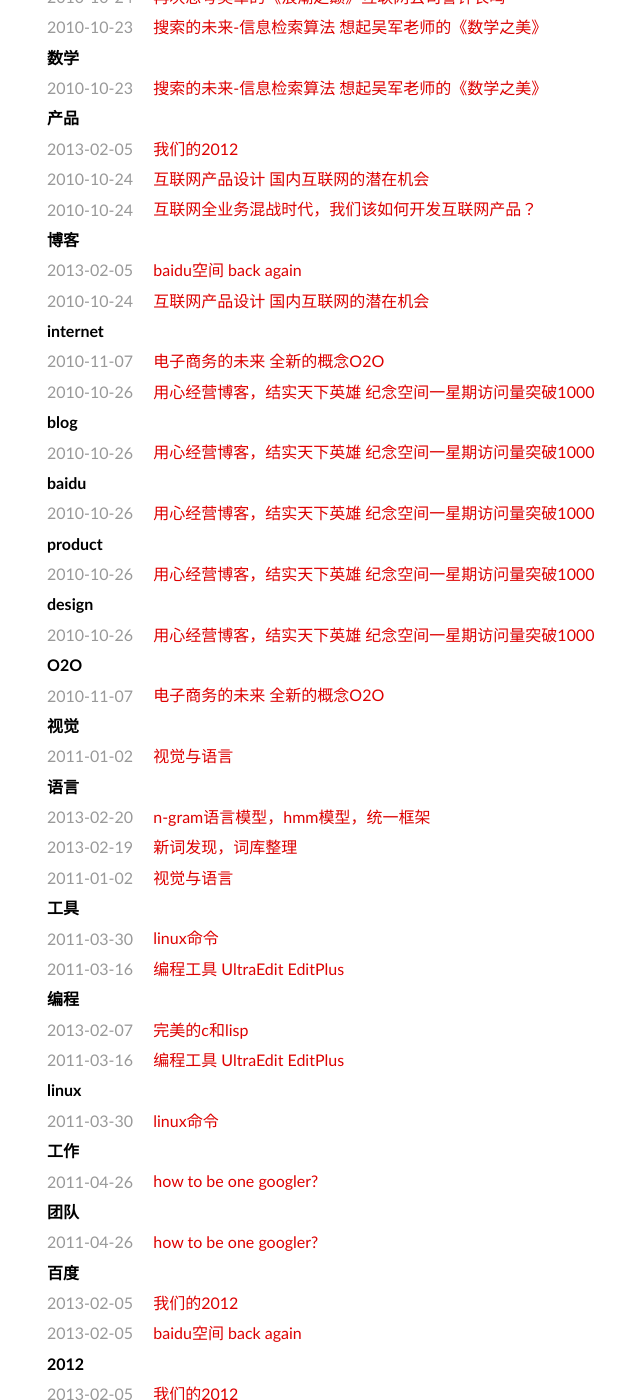
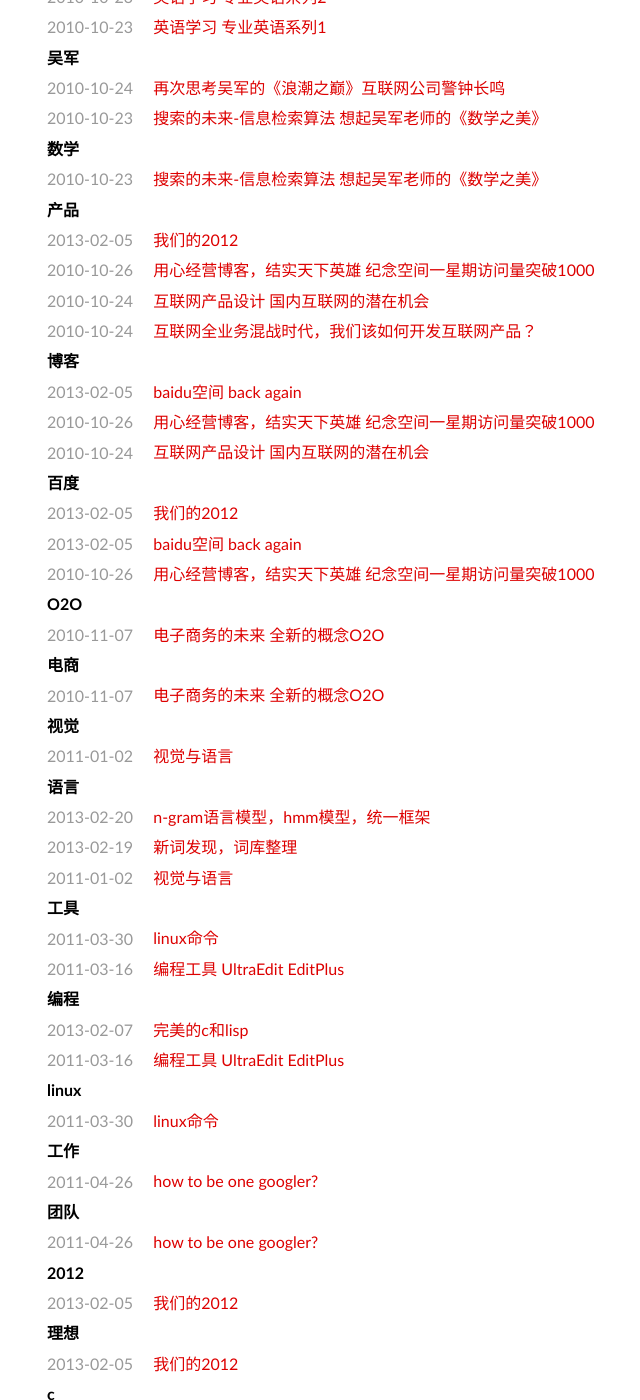
Before and after one commit to tonyskywalker/tonyskywalker.github.io, a Jekyll site: the page built from tags/index.md, in a window 1280 px wide and 1400 px high, scrolled down 5279 px. Shown: the whole window, without its empty margins (293-933 px from the left). Built offline with Jekyll 4.4.1, drawn with Linux system fonts in a browser that asks for light colours; some web fonts are replaced; Markdown is read by kramdown in place of the engine named in the settings; some of the changed text lies outside the part shown.

Commit message:
update cate

```diff
--- a/_posts/2010-10-26-internet-2010-baidu-blog-1000-pv.md
+++ b/_posts/2010-10-26-internet-2010-baidu-blog-1000-pv.md
@@ -1,8 +1,8 @@
 ---
 layout: cn_post
 title: 用心经营博客，结实天下英雄 纪念空间一星期访问量突破1000
-categories: [internet]
-tags: [internet, blog, baidu, product, design]
+categories: [互联网]
+tags: [互联网, 博客, 百度, 产品, 设计]
 ---
 
 上周一终于选定了百度空间，作为自己今后写博客，做技术，谈生活，交朋友的主要场所。
--- a/_posts/2010-11-07-internet-2010-business-O2O.md
+++ b/_posts/2010-11-07-internet-2010-business-O2O.md
@@ -1,8 +1,8 @@
 ---
 layout: cn_post
 title: 电子商务的未来 全新的概念O2O
-categories: [internet]
-tags: [internet, 2010, O2O]
+categories: [互联网]
+tags: [互联网, 2010, O2O, 电商]
 ---
 
 今天刚看到一个概念，叫O2O，就是线上购买，线下交割。
```
